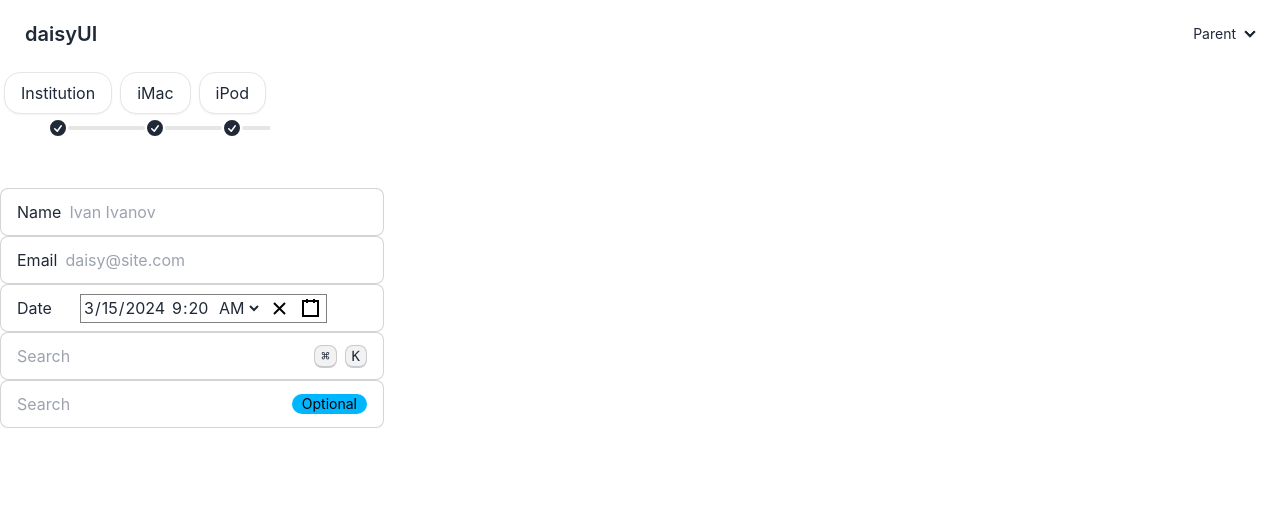
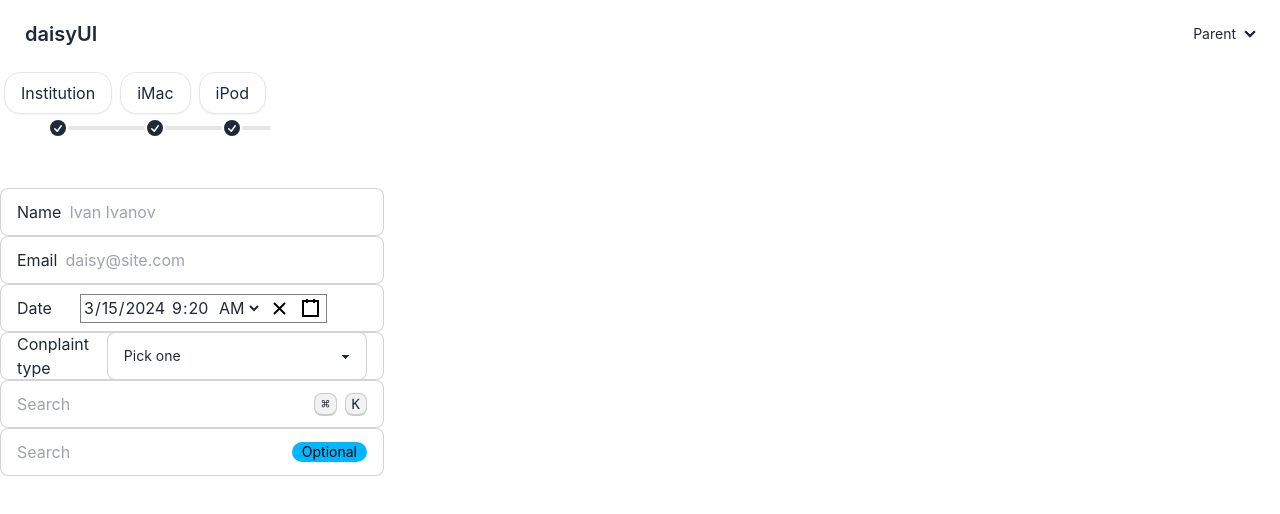
Before and after one commit to NikolayLazarov/HackTUES10, a React (Create React App) app in the folder front-end/: page /complaint-form in a window 1280 px wide. Shown: the top 514 px of the page. Built offline with nearby package versions, Linux system fonts and the light colour scheme.

Commit message:
SelectOptions component create and ad to ComplaintForm

```diff
--- a/front-end/src/components/ComplaintForm/ComplaintForm.jsx
+++ b/front-end/src/components/ComplaintForm/ComplaintForm.jsx
@@ -4,10 +4,12 @@ import 'react-calendar/dist/Calendar.css';
 import 'react-clock/dist/Clock.css';
 // import {Datepicker} from "react-datetime-picker"
 import DatePicker from '../DatePicker/DatePicker'
+import SelectorOptions from '../SelectorOptions/SelectorOptions';
 
 const ComplaintForm = () => {
   return (
     <>
+        {/* add user Id somewhere */}
 
         <label className="input input-bordered flex items-center gap-2">
         Name
@@ -21,6 +23,13 @@ const ComplaintForm = () => {
         <label className="input input-bordered flex items-center gap-2">
         Date
         <DatePicker />
+        </label>
+
+        <label className="input input-bordered flex items-center gap-2">
+        Conplaint type
+        <SelectorOptions />
+
+
         </label>
 
         <label className="input input-bordered flex items-center gap-2">
--- /dev/null
+++ b/front-end/src/components/SelectorOptions/Rating.jsx
@@ -0,0 +1,15 @@
+import React from 'react'
+
+const Rating = () => {
+  return (
+    <div className="rating rating-sm">
+    <input type="radio" name="rating-6" className="mask mask-star-2 bg-orange-400" />
+    <input type="radio" name="rating-6" className="mask mask-star-2 bg-orange-400" checked />
+    <input type="radio" name="rating-6" className="mask mask-star-2 bg-orange-400" />
+    <input type="radio" name="rating-6" className="mask mask-star-2 bg-orange-400" />
+    <input type="radio" name="rating-6" className="mask mask-star-2 bg-orange-400" />
+    </div>
+  )
+}
+
+export default Rating
--- /dev/null
+++ b/front-end/src/components/SelectorOptions/SelectorOptions.jsx
@@ -0,0 +1,33 @@
+import React from 'react'
+import { useState } from 'react';
+
+
+const SelectorOptions = () => {
+//   use state for the options
+const [pickedOption,setOption] = useState("");
+
+    return (
+    <label className="form-control w-full max-w-xs">
+  {/* <div className="label">
+    <span className="label-text">Pick the best fantasy franchise</span>
+    <span className="label-text-alt">Alt label</span>
+  </div> */}
+  <select className="select select-bordered">
+    <option disabled selected>Pick one</option>
+    <option onClick={()=> {setOption("speed")} }>speed</option>
+    <option onCLick={()=>{setOption("politeness")} }>politeness</option>
+    <option onCLick={()=>{setOption("precision")}}>precision</option>
+    <option onCLick={()=>{setOption("tech")}}>tech</option>
+    <option onCLick={()=>{setOption("accessability")}}>accessability</option>
+    <option onCLick={()=>{setOption("pricing")}}>pricing</option>
+
+  </select>
+  {/* <div className="label">
+    <span className="label-text-alt">Alt label</span>
+    <span className="label-text-alt">Alt label</span>
+  </div> */}
+</label>
+  )
+}
+
+export default SelectorOptions
```
